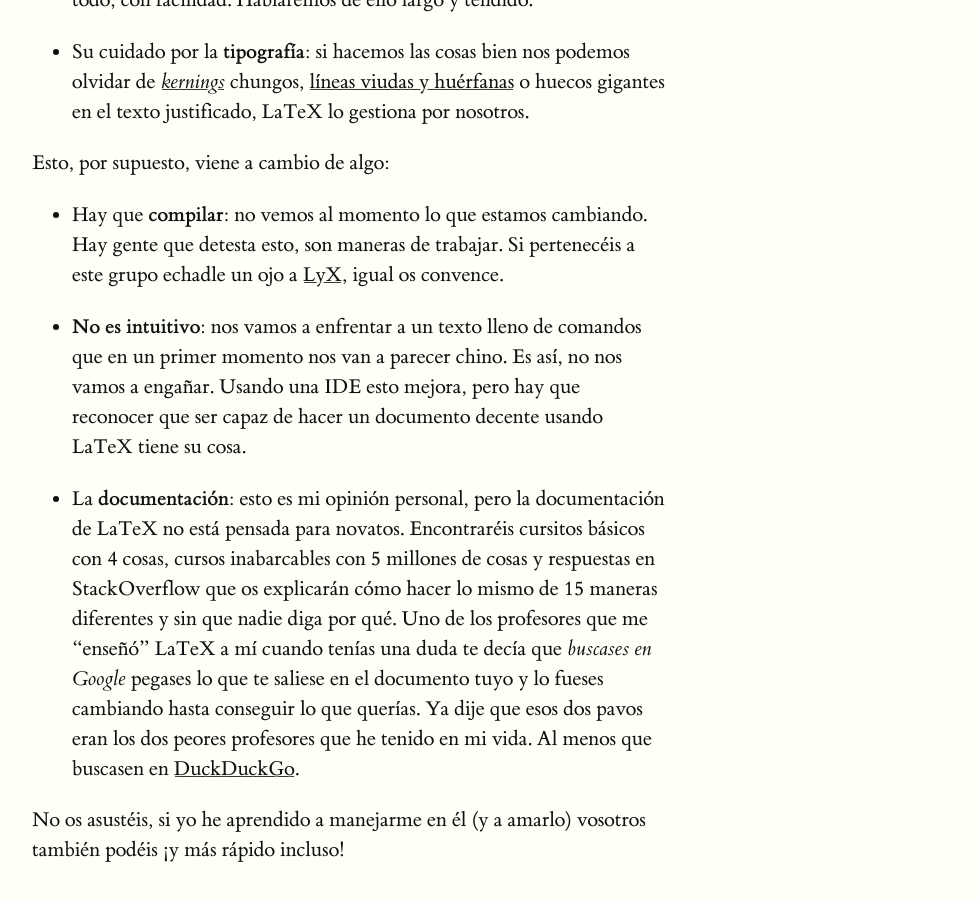
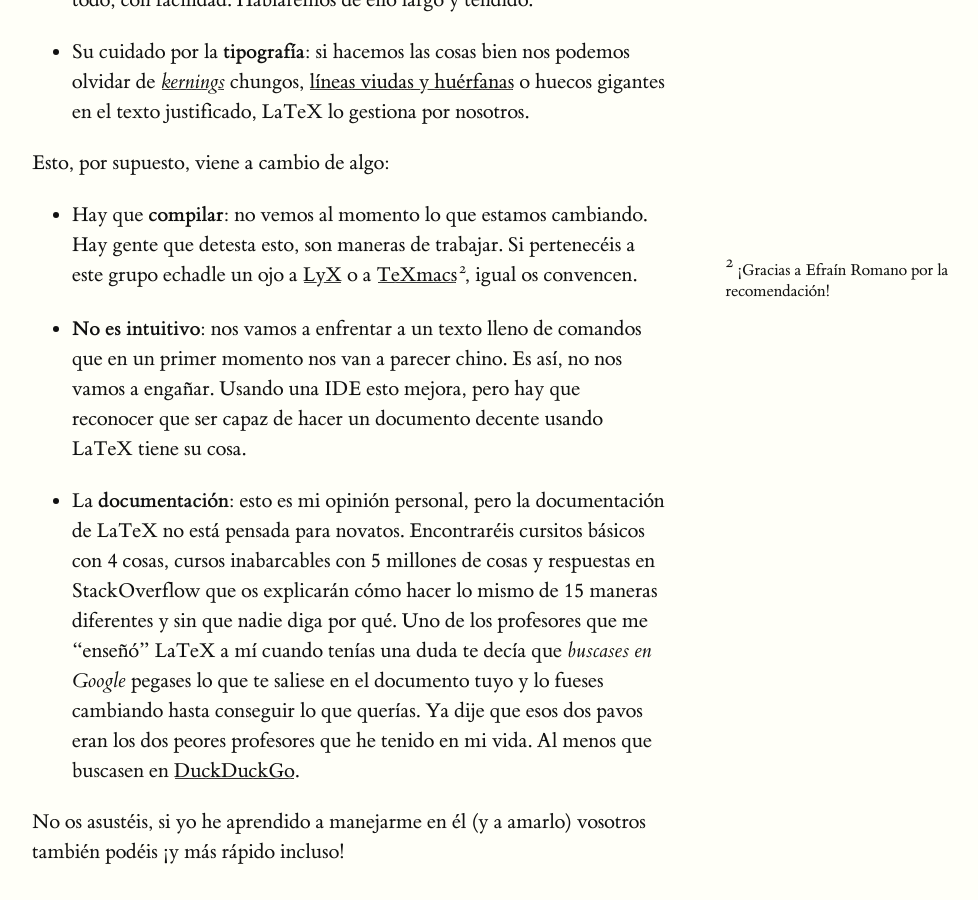
Before and after one commit to Ondiz/cursoLatex, a Jekyll site: the page built from docs/Contenido/01.Introduccion.html, in a window 1280 px wide and 900 px high, scrolled down 1648 px. Shown: the whole window, without its empty margins (128-1106 px from the left). Built offline with Jekyll 4.4.1, drawn with Linux system fonts in a browser that asks for light colours.

Commit message:
Añadido TeXmacs a cap1. Closes #7

```diff
--- a/docs/Contenido/01.Introduccion.html
+++ b/docs/Contenido/01.Introduccion.html
@@ -36,8 +36,8 @@ title: LaTeX - Introducción
 
 <p>El motivo de usar LaTeX en la ciencia es que al haber sido
   inicialmente ideado por un
-  científico <label for="knuth" class="margin-toggle
-  sidenote-number"></label></span><input type="checkbox"
+  científico<label for="knuth" class="margin-toggle
+  sidenote-number"></label><input type="checkbox"
   id="knuth"
   class="margin-toggle"/><span class="sidenote">Para los
   maniáticos: <a href="https://en.wikipedia.org/wiki/Donald_Knuth">Donald
@@ -86,7 +86,13 @@ title: LaTeX - Introducción
   <li><p>Hay que <strong>compilar</strong>: no vemos al momento lo que
       estamos cambiando. Hay gente que detesta esto, son maneras de
       trabajar. Si pertenecéis a este grupo echadle un ojo
-      a <a href="http://www.lyx.org/">LyX</a>, igual os convence.</p></li>
+      a <a href="http://www.lyx.org/">LyX</a> o
+      a <a href="http://texmacs.org/tmweb/home/welcome.en.html">
+      TeXmacs</a><label for="texmacs" class="margin-toggle
+      sidenote-number"></label><input type="checkbox"
+      id="texmacs"
+      class="margin-toggle"/><span class="sidenote">¡Gracias a Efraín
+      Romano por la recomendación!</span>, igual os convencen.</p></li>
   <li><p><strong>No es intuitivo</strong>: nos vamos a enfrentar a un
       texto lleno de comandos que en un primer momento nos van a parecer
       chino. Es así, no nos vamos a engañar. Usando una IDE esto mejora,
```
Also changed, not shown: 1 other file.
